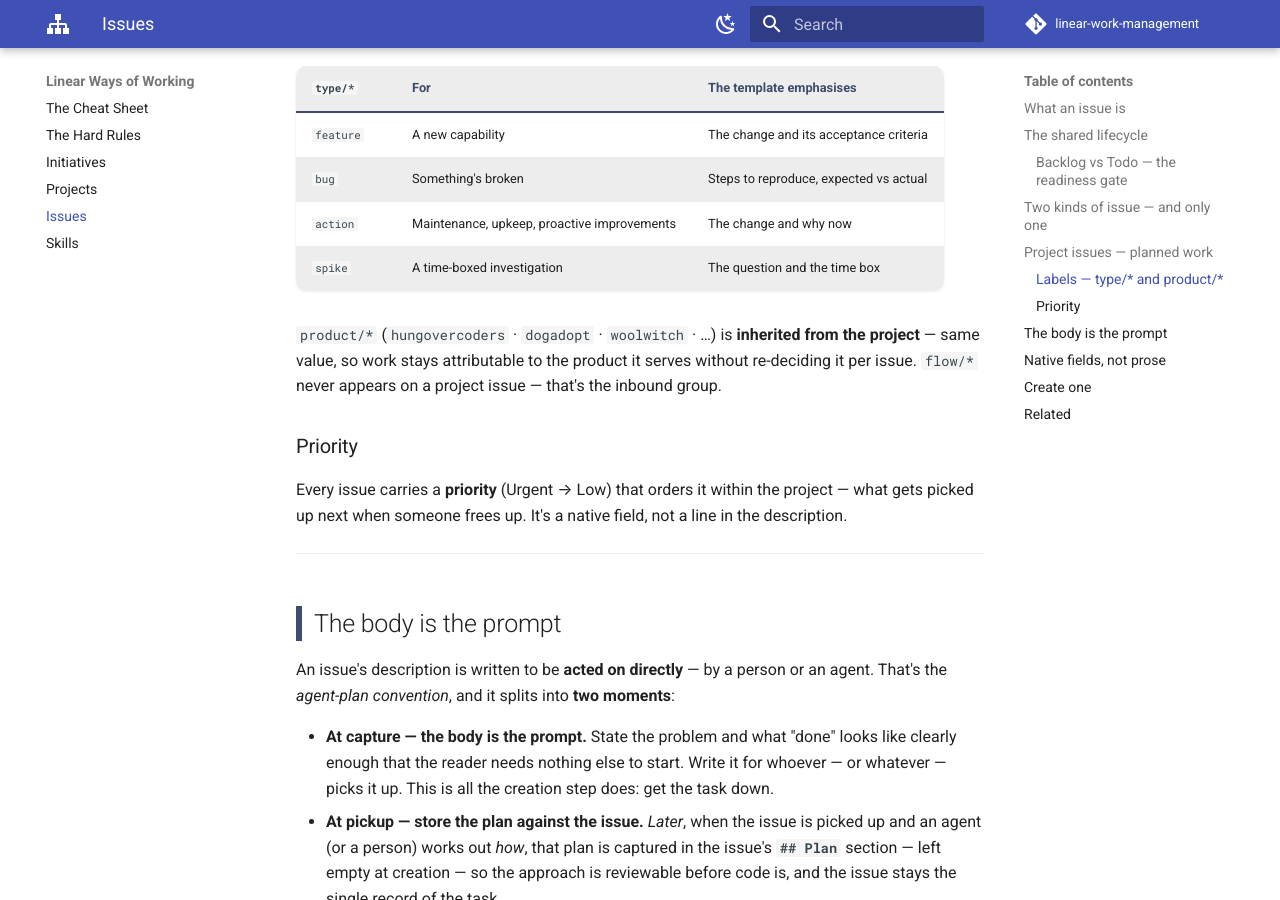
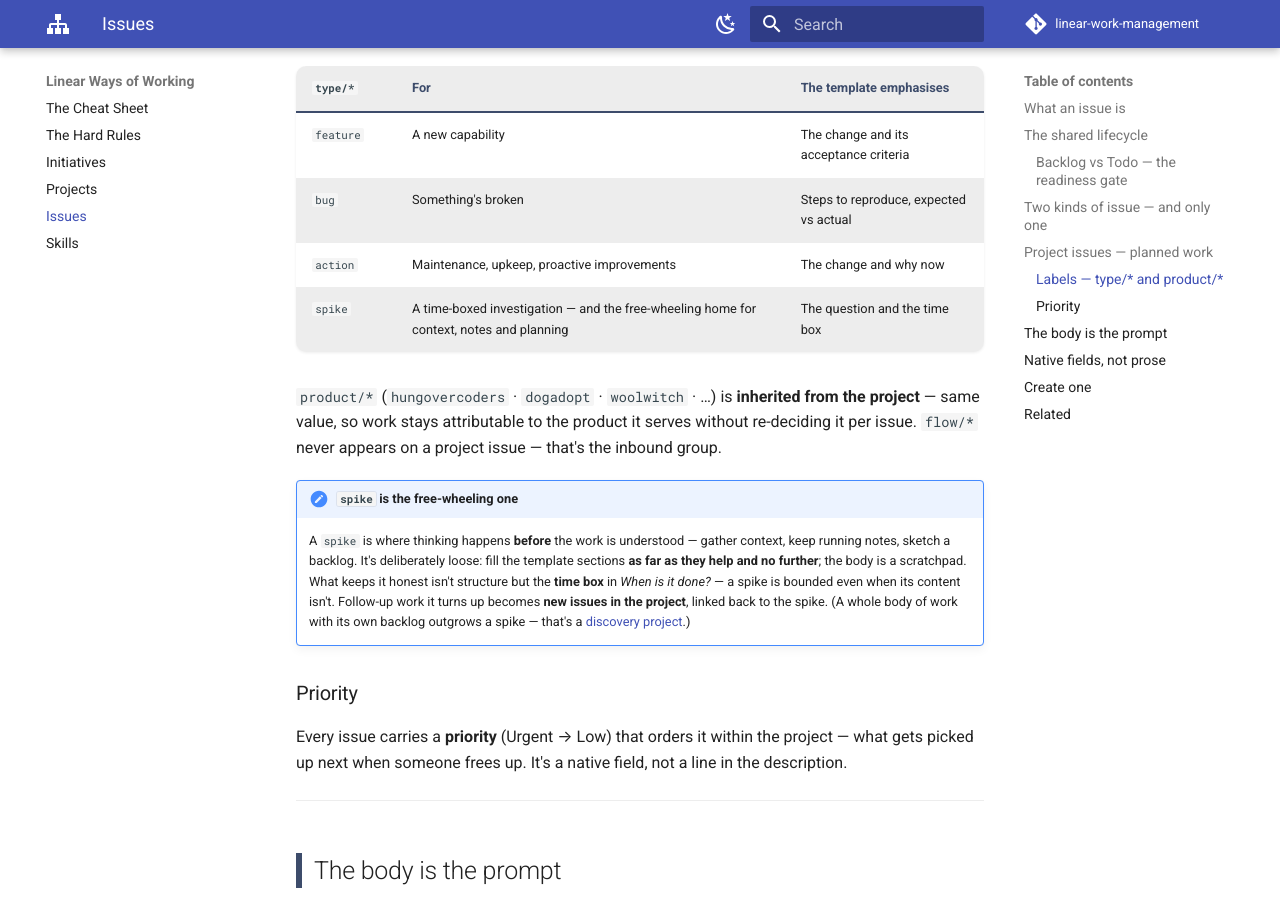
Before and after one commit to hungovercoders/linear-work-management, an MkDocs documentation site: the page built from docs/issues.md, in a window 1280 px wide and 900 px high, scrolled down 2539 px. Built offline with MkDocs 1.6.1 and Material for MkDocs 9.7.7, drawn with Linux system fonts in a browser that asks for light colours; comment, search, counter and statistics services are not loaded.

Commit message:
docs(issues): make spike the free-wheeling home for context & planning
A spike is where thinking happens before the work is understood — gather
context, keep notes, sketch a backlog. Deliberately loose: fill the
template only as far as it helps; the time box bounds it, not structure.
Follow-ups become new project issues; a full backlog outgrows a spike
(discovery project). Reflected on the Issues page, template and skill.

Co-authored-by: Claude Opus 4.8 (1M context) <noreply@anthropic.com>

```diff
--- a/docs/issues.md
+++ b/docs/issues.md
@@ -91,11 +91,20 @@ project unchanged.
 | `feature` | A new capability | The change and its acceptance criteria |
 | `bug` | Something's broken | Steps to reproduce, expected vs actual |
 | `action` | Maintenance, upkeep, proactive improvements | The change and why now |
-| `spike` | A time-boxed investigation | The question and the time box |
+| `spike` | A time-boxed investigation — and the free-wheeling home for context, notes and planning | The question and the time box |
 
 `product/*` (`hungovercoders` · `dogadopt` · `woolwitch` · …) is **inherited from the project** —
 same value, so work stays attributable to the product it serves without re-deciding it per
 issue. `flow/*` never appears on a project issue — that's the inbound group.
+
+!!! note "`spike` is the free-wheeling one"
+    A `spike` is where thinking happens **before** the work is understood — gather context, keep
+    running notes, sketch a backlog. It's deliberately loose: fill the template sections **as far
+    as they help and no further**; the body is a scratchpad. What keeps it honest isn't structure
+    but the **time box** in *When is it done?* — a spike is bounded even when its content isn't.
+    Follow-up work it turns up becomes **new issues in the project**, linked back to the spike. (A
+    whole body of work with its own backlog outgrows a spike — that's a [discovery
+    project](projects.md#discovery-phase-is-there-something-here-idea-scoping).)
 
 ### Priority
 
```
Also changed, not shown: skills/linear-issue/SKILL.md (+3 -0 lines), skills/linear-issue/template.md (+3 -1 lines).
